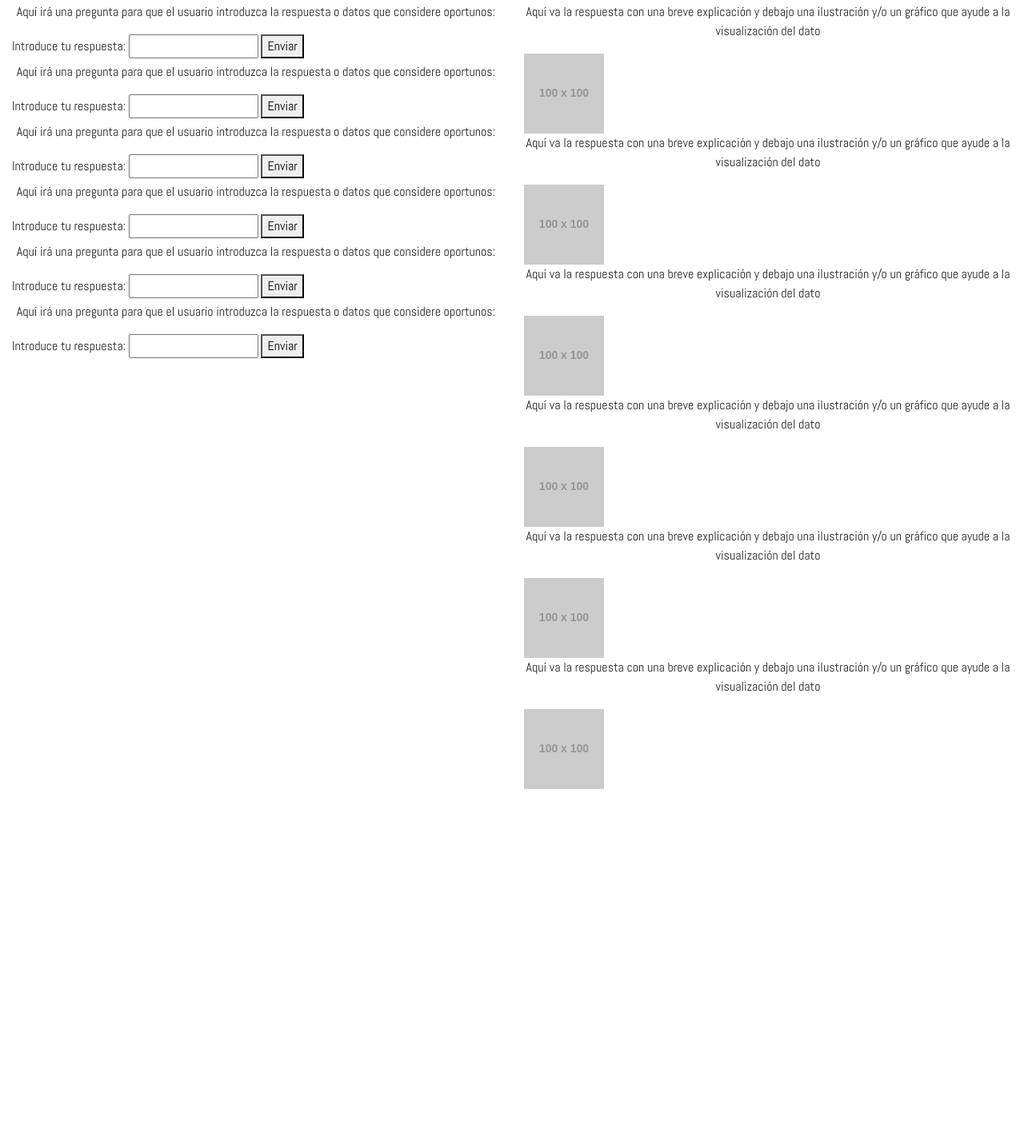
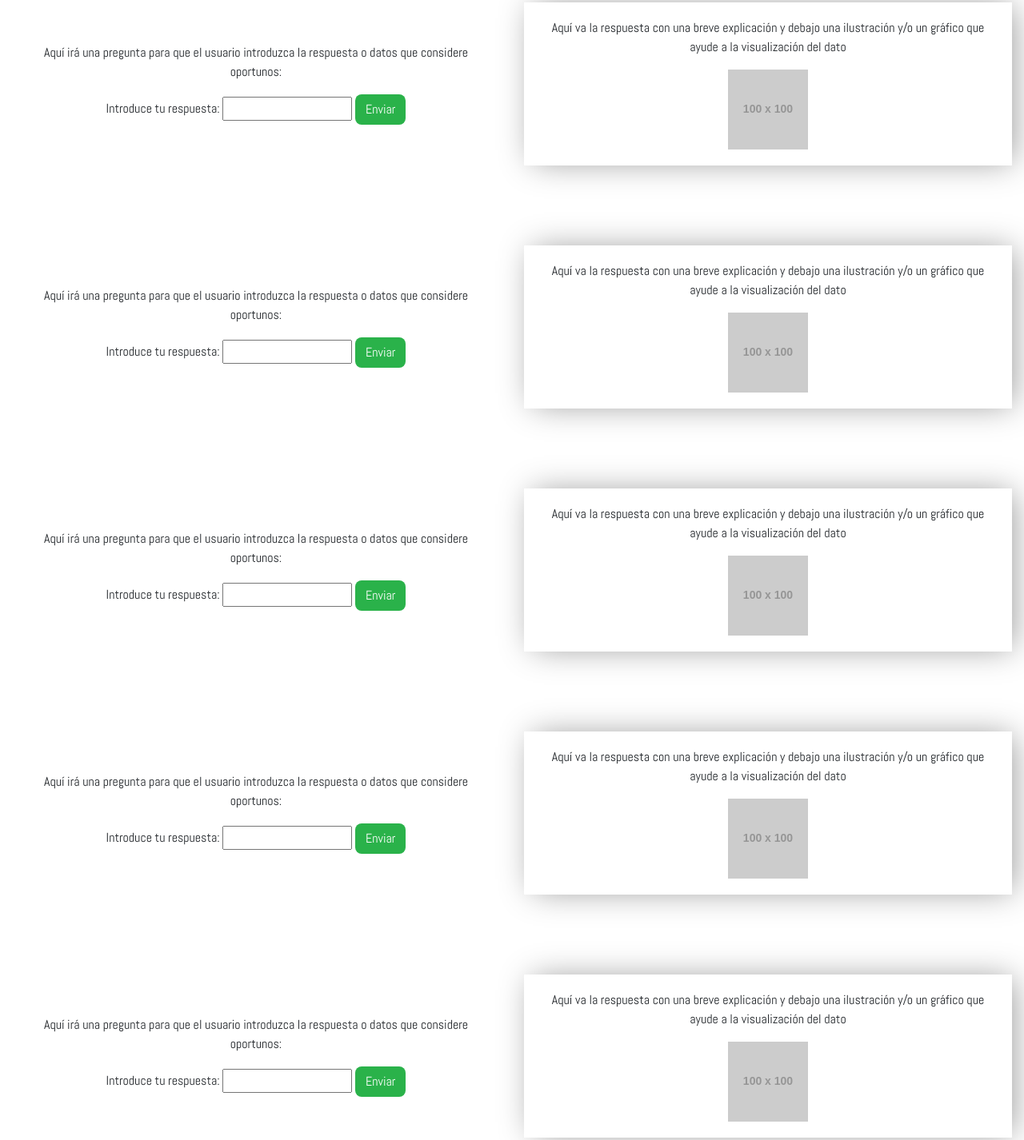
Before and after one commit to MoniAguado/clarke-s3-federici, a website: page statistics.html in a window 1280 px wide. Shown: the part 387-1813 px from the top of the page at 80% size. Before the commit the page ends 1374 px from the top, so only its background shows below. Drawn offline with nearby package versions, Linux system fonts and the light colour scheme; files that its build step writes are made by us from their sources; placeholder pictures from the web are drawn by us.

Commit message:
add style box statistics

```diff
--- /dev/null
+++ b/scss/pages/_statistics.scss
@@ -0,0 +1,28 @@
+.section--statistics{
+	margin-bottom: 100px;
+}
+.wrapper {
+	width: 100%;
+	min-height: 100%;
+	display: flex;
+	flex-direction: column;
+	justify-content: center;
+	align-items: center;
+	padding: 20px;
+}
+.title--question {
+	text-align: center;
+}
+
+.wrapper--question{
+	display: none;
+	-webkit-box-shadow: 6px 0px 39px -5px rgba(0,0,0,0.41);
+	-moz-box-shadow: 6px 0px 39px -5px rgba(0,0,0,0.41);
+	box-shadow: 6px 0px 39px -5px rgba(0,0,0,0.41);
+}
+
+.wrapper--answer{
+	-webkit-box-shadow: 6px 0px 39px -5px rgba(0,0,0,0.41);
+	-moz-box-shadow: 6px 0px 39px -5px rgba(0,0,0,0.41);
+	box-shadow: 6px 0px 39px -5px rgba(0,0,0,0.41);
+}
--- a/scss/style.scss
+++ b/scss/style.scss
@@ -30,3 +30,4 @@
 @import 'pages/quiz';
 @import 'pages/resources';
 @import 'pages/tips';
+@import 'pages/statistics';
--- a/statistics.html
+++ b/statistics.html
@@ -5,7 +5,6 @@
 		<meta name="viewport" content="width=device-width, initial-scale=1">
 		<title>Federici-Estadísticas</title>
 		<link rel="stylesheet" href="style/style.css">
-		<link rel="stylesheet" href="style/main.css">
 
 	</head>
 	<body class="page-statistics">
@@ -30,84 +29,149 @@
 					<h1 class="title">Hablando de datos...</h1>
 				</div>
 			</div>
-			<div class="row">
-				<form class="col-lg-6 form">
-					<div>
+			<div class="section--statistics row">
+				<div class="col-lg-6 form">
+					<div class="wrapper">
 						<p>Aquí irá una pregunta para que el usuario introduzca la respuesta o datos que considere oportunos:</p>
+						<form>
 							<label for="question01" class="label">
 								Introduce tu respuesta:
 							</label>
 							<input id="question01" type="text" name="question01" class="cel">
-						<button type="button" name="button">Enviar</button>
+							<button type="button" name="button" class="button">Enviar</button>
+						</form>
 					</div>
-					<div>
-						<p>Aquí irá una pregunta para que el usuario introduzca la respuesta o datos que considere oportunos:</p>
-						<label for="question02" class="label">
-							Introduce tu respuesta:
-						</label>
-						<input id="question01" type="text" name="question02" class="cel">
-						<button type="button" name="button">Enviar</button>
 				</div>
-					<div>
-						<p>Aquí irá una pregunta para que el usuario introduzca la respuesta o datos que considere oportunos:</p>
-						<label for="question03" class="label">
-							Introduce tu respuesta:
-						</label>
-						<input id="question01" type="text" name="question03" class="cel">
-						<button type="button" name="button">Enviar</button>
+				<div class="col-lg-6 form">
+					<div class="wrapper wrapper--question">
+						<h2 class="title title--question">?</h2>
 					</div>
-					<div>
-						<p>Aquí irá una pregunta para que el usuario introduzca la respuesta o datos que considere oportunos:</p>
-						<label for="question04" class="label">
-							Introduce tu respuesta:
-						</label>
-						<input id="question01" type="text" name="question04" class="cel">
-						<button type="button" name="button">Enviar</button>
-					</div>
-					<div>
-						<p>Aquí irá una pregunta para que el usuario introduzca la respuesta o datos que considere oportunos:</p>
-						<label for="question05" class="label">
-							Introduce tu respuesta:
-						</label>
-						<input id="question01" type="text" name="question05" class="cel">
-						<button type="button" name="button">Enviar</button>
-					</div>
-					<div>
-						<p>Aquí irá una pregunta para que el usuario introduzca la respuesta o datos que considere oportunos:</p>
-						<label for="question06" class="label">
-							Introduce tu respuesta:
-						</label>
-						<input id="question01" type="text" name="question06" class="cel">
-						<button type="button" name="button">Enviar</button>
-					</div>
-				</form>
-				<section class="col-lg-6">
-					<div>
+					<div class="wrapper wrapper--answer">
 						<p>Aquí va la respuesta con una breve explicación y debajo una ilustración y/o un gráfico que ayude a la visualización del dato</p>
 						<img src="https://www.placehold.it/100x100" alt="answer01">
 				</div>
-				<div>
+				</div>
+			</div>
+
+			<div class="section--statistics row">
+				<div class="col-lg-6 form">
+					<div class="wrapper">
+						<p>Aquí irá una pregunta para que el usuario introduzca la respuesta o datos que considere oportunos:</p>
+						<form>
+							<label for="question01" class="label">
+								Introduce tu respuesta:
+							</label>
+							<input id="question01" type="text" name="question01" class="cel">
+							<button type="button" name="button" class="button">Enviar</button>
+						</form>
+					</div>
+				</div>
+				<div class="col-lg-6 form">
+					<div class="wrapper wrapper--question">
+						<h2 class="title title--question">?</h2>
+					</div>
+					<div class="wrapper wrapper--answer">
 						<p>Aquí va la respuesta con una breve explicación y debajo una ilustración y/o un gráfico que ayude a la visualización del dato</p>
-					<img src="https://www.placehold.it/100x100" alt="answer02">
+						<img src="https://www.placehold.it/100x100" alt="answer01">
 				</div>
-				<div>
+				</div>
+			</div>
+
+			<div class="section--statistics row">
+				<div class="col-lg-6 form">
+					<div class="wrapper">
+						<p>Aquí irá una pregunta para que el usuario introduzca la respuesta o datos que considere oportunos:</p>
+						<form>
+							<label for="question01" class="label">
+								Introduce tu respuesta:
+							</label>
+							<input id="question01" type="text" name="question01" class="cel">
+							<button type="button" name="button" class="button">Enviar</button>
+						</form>
+					</div>
+				</div>
+				<div class="col-lg-6 form">
+					<div class="wrapper wrapper--question">
+						<h2 class="title title--question">?</h2>
+					</div>
+					<div class="wrapper wrapper--answer">
 						<p>Aquí va la respuesta con una breve explicación y debajo una ilustración y/o un gráfico que ayude a la visualización del dato</p>
-					<img src="https://www.placehold.it/100x100" alt="answer03">
+						<img src="https://www.placehold.it/100x100" alt="answer01">
 				</div>
-				<div>
+				</div>
+			</div>
+
+			<div class="section--statistics row">
+				<div class="col-lg-6 form">
+					<div class="wrapper">
+						<p>Aquí irá una pregunta para que el usuario introduzca la respuesta o datos que considere oportunos:</p>
+						<form>
+							<label for="question01" class="label">
+								Introduce tu respuesta:
+							</label>
+							<input id="question01" type="text" name="question01" class="cel">
+							<button type="button" name="button" class="button">Enviar</button>
+						</form>
+					</div>
+				</div>
+				<div class="col-lg-6 form">
+					<div class="wrapper wrapper--question">
+						<h2 class="title title--question">?</h2>
+					</div>
+					<div class="wrapper wrapper--answer">
 						<p>Aquí va la respuesta con una breve explicación y debajo una ilustración y/o un gráfico que ayude a la visualización del dato</p>
-					<img src="https://www.placehold.it/100x100" alt="answer04">
+						<img src="https://www.placehold.it/100x100" alt="answer01">
 				</div>
-				<div>
+				</div>
+			</div>
+
+			<div class="section--statistics row">
+				<div class="col-lg-6 form">
+					<div class="wrapper">
+						<p>Aquí irá una pregunta para que el usuario introduzca la respuesta o datos que considere oportunos:</p>
+						<form>
+							<label for="question01" class="label">
+								Introduce tu respuesta:
+							</label>
+							<input id="question01" type="text" name="question01" class="cel">
+							<button type="button" name="button" class="button">Enviar</button>
+						</form>
+					</div>
+				</div>
+				<div class="col-lg-6 form">
+					<div class="wrapper wrapper--question">
+						<h2 class="title title--question">?</h2>
+					</div>
+					<div class="wrapper wrapper--answer">
 						<p>Aquí va la respuesta con una breve explicación y debajo una ilustración y/o un gráfico que ayude a la visualización del dato</p>
-					<img src="https://www.placehold.it/100x100" alt="answer05">
+						<img src="https://www.placehold.it/100x100" alt="answer01">
 				</div>
-				<div>
+				</div>
+			</div>
+
+			<div class="section--statistics row">
+				<div class="col-lg-6 form">
+					<div class="wrapper">
+						<p>Aquí irá una pregunta para que el usuario introduzca la respuesta o datos que considere oportunos:</p>
+						<form>
+							<label for="question01" class="label">
+								Introduce tu respuesta:
+							</label>
+							<input id="question01" type="text" name="question01" class="cel">
+							<button type="button" name="button" class="button">Enviar</button>
+						</form>
+					</div>
+				</div>
+				<div class="col-lg-6 form">
+					<div class="wrapper wrapper--question">
+						<h2 class="title title--question">?</h2>
+					</div>
+					<div class="wrapper wrapper--answer">
 						<p>Aquí va la respuesta con una breve explicación y debajo una ilustración y/o un gráfico que ayude a la visualización del dato</p>
-					<img src="https://www.placehold.it/100x100" alt="answer06">
+						<img src="https://www.placehold.it/100x100" alt="answer01">
 				</div>
-			</section>
-			<div>
+				</div>
+			</div>
 
 		</main>
 		<script type="text/javascript" src="js/main.min.js"></script>
```
Also changed, not shown: style/style.css, 1 other file. Lines whose indentation alone changed are shown as unchanged.
